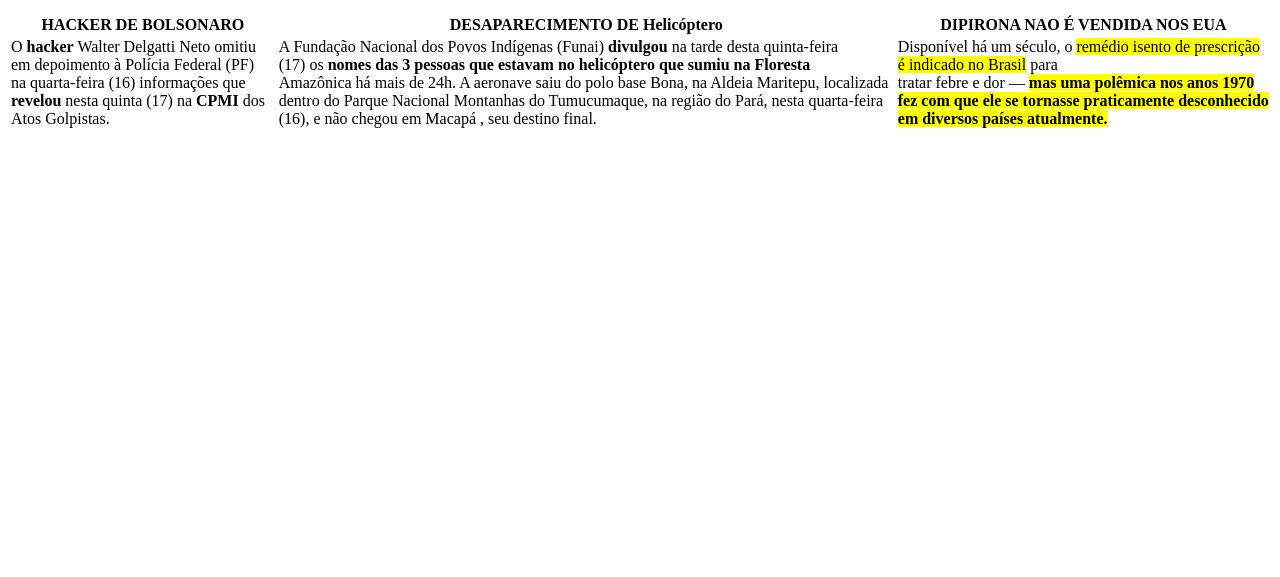
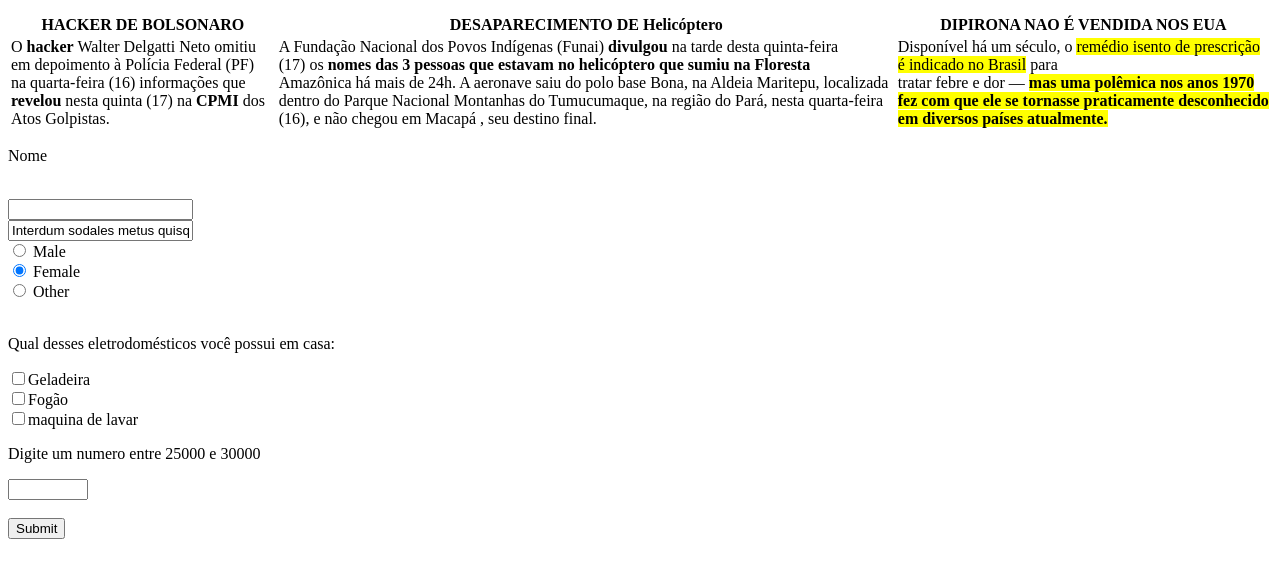
Before and after one commit to PedroGomesL/LMS, a plain HTML site: page Atividade 1/atividade_2.html in a window 1280 px wide. Shown: the part 123-700 px from the top of the page. Drawn offline with Linux system fonts and the light colour scheme.

Commit message:
atividade com o formulario pronto

```diff
--- a/Atividade 1/atividade_2.html
+++ b/Atividade 1/atividade_2.html
@@ -3,13 +3,16 @@
 <head>
     <meta charset="UTF-8">
     <meta name="viewport" content="width=device-width, initial-scale=1.0">
+    <!--Utilizei a mesma atividade-->
     <title>Principais noticias do dia 17/08/2023</title>
 </head>
 
 <body>
+    <!--Aqui adicionei o setor HEADER, que é para demarcar a parte superior da página-->
     <header>
         <h1>Principais noticias do dia 17/08/2023</h1>
     </header>
+    <!--Adicionei o setor NAV, que para uma lista de link, como está no centro da pagina não utilizei a tag aside-->
     <nav>
         <ol>
             <li><a href="https://g1.globo.com/politica/noticia/2023/08/17/hacker-omitiu-a-pf-informacoes-que-revelou-na-cpmi-dos-atos-golpistas.ghtml"
@@ -20,6 +23,7 @@
                     target="_blank"><img src="/Atividade 1/pao.png" alt="CARTELA DE DIPIRONA"></a></li>
         </ol>
     </nav>
+    <!--Adicionei o main, que é a parte principal da página, que é as informações dos links que estão na NAV-->
     <main>
         <table>
             <thead>
@@ -41,11 +45,42 @@
                     <td>Disponível há um século, o <mark> remédio isento de prescrição é indicado no Brasil</mark> para
                         <br>
                         tratar febre e dor — <b><mark> mas uma polêmica nos anos 1970 fez com que ele se tornasse
-                                praticamente desconhecido em diversos países atualmente.</mark></b></td>
+                                praticamente desconhecido em diversos países atualmente.</mark></b>
+                    </td>
                 </tr>
             </tbody>
         </table>
     </main>
+    <!--Article para toda parte do formulario-->
+    <article>
+        <!--Comecei com o form e adicionei o action que leva para a pagina da w3schools que mostra todos os summit, para isso complentei com o method get
+        dessa forma a respota vai aparecer na caixa da URL-->
+        <form action="https://www.w3schools.com/action_page.php" method="get">
+            <p>Nome</p><br>
+            <!--Input do nome, maxlength para limitar os 15 digitos-->
+            <input type="text" name="username" maxlength="15"> <br>
+            <!--Input que não é possivel digitar, para isso utilizei o readonly-->
+            <input type="text" value="Interdum sodales metus quisque elit gravida luctus primis
+            enim consectetur, fusce tellus blandit senectus donec dapibus justo fermentum sodales,
+            adipiscing elementum libe" readonly>
+            <br>
+            <!--Input radio, nome é relacionado ao gênero e value dos tipos-->
+            <input type="radio" name="gender" value="Male" checked> Male <br>
+            <input type="radio" name="gender" value="Female" checked> Female <br>
+            <input type="radio" name ="gender" value="other"> Other <br> <br>
+            <!--Input do checkbox, que da para marcar varias opções, para exemplo utilizei eletrodomésticos-->
+            <p>Qual desses eletrodomésticos você possui em casa: </p>
+            <input type="checkbox" name="eletrodomésticos" value="Geladeira">Geladeira <br>
+            <input type="checkbox" name="eletrodomésticos" value="Fogão">Fogão <br>
+            <input type="checkbox" name="eletrodomésticos" value="maquina de lavar">maquina de lavar <br>
+            <!--Input numerico, para limitar utilizei o min e o max, qualquer numero fora não passa-->
+            <p>Digite um numero entre 25000 e 30000</p>
+            <input type="number" name="quantidade" min="25000" max="30000"> <br> <br>
+
+            <!--Input final para dar submit-->
+            <input type="submit" name="submit"> <br>
+        </form>
+    </article>
 </body>
 
 </html>
```
